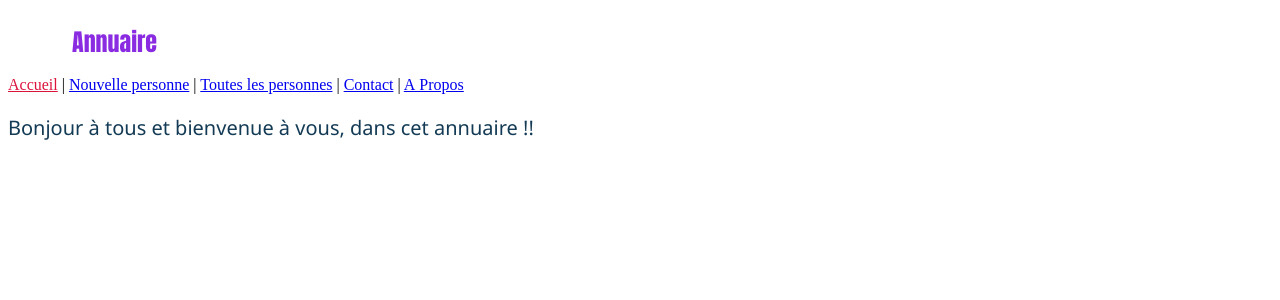
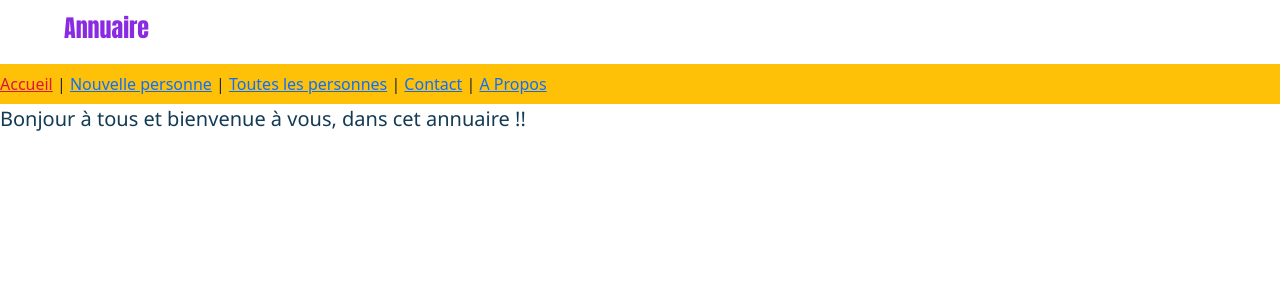
Before and after one commit to GuiomP31/annuaire, an Angular app: page / in a window 1280 px wide. Shown: the top 300 px of the page. Built offline with nearby package versions, Linux system fonts and the light colour scheme.

Commit message:
install css bootstrap, modif fichier

```diff
--- a/angular.json
+++ b/angular.json
@@ -27,7 +27,8 @@
               "src/assets"
             ],
             "styles": [
-              "src/styles.css"
+              "src/styles.css",
+              "node_modules/bootstrap/dist/css/bootstrap.min.css"
             ],
             "scripts": []
           },
--- a/package.json
+++ b/package.json
@@ -18,6 +18,7 @@
     "@angular/platform-browser": "~13.3.0",
     "@angular/platform-browser-dynamic": "~13.3.0",
     "@angular/router": "~13.3.0",
+    "bootstrap": "^5.2.3",
     "rxjs": "~7.5.0",
     "tslib": "^2.3.0",
     "zone.js": "~0.11.4"
--- a/src/app/menu/menu.component.html
+++ b/src/app/menu/menu.component.html
@@ -1,7 +1,9 @@
-<nav>
+<nav class="navbar navbar-expand-g navbar-warning bg-warning">
+  <div class="nav-wrapper">
     <a routerLink="/" routerLinkActive="actif" [routerLinkActiveOptions]="{exact : true}">Accueil</a>
-      |  <a routerLink="/ajout-personne" routerLinkActive="actif">Nouvelle&nbsp;personne</a>
-      |  <a routerLink="/liste-personne" routerLinkActive="actif">Toutes&nbsp;les&nbsp;personnes</a>
-      |  <a routerLink="/contact" routerLinkActive="actif">Contact</a>
-      |  <a routerLink="/a-propos" routerLinkActive="actif">A&nbsp;Propos</a>
-  </nav>
+    | <a routerLink="/ajout-personne" routerLinkActive="actif">Nouvelle&nbsp;personne</a>
+    | <a routerLink="/liste-personne" routerLinkActive="actif">Toutes&nbsp;les&nbsp;personnes</a>
+    | <a routerLink="/contact" routerLinkActive="actif">Contact</a>
+    | <a routerLink="/a-propos" routerLinkActive="actif">A&nbsp;Propos</a>
+  </div>
+</nav>
```
Also changed, not shown: 2 other files (tests, documents, lock files or other folders).
